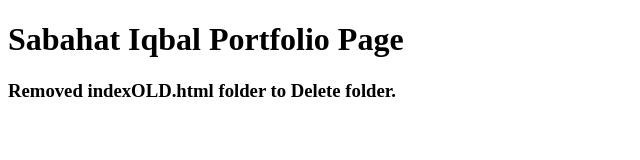
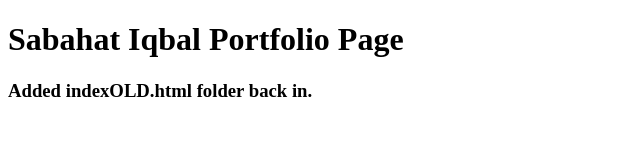
Before and after one commit to SabahatPK/SabahatPK.github.io, a plain HTML site: page index.html in a window 1280 px wide. Shown: the whole page, without its empty margins (0-640 px from the left). Drawn offline with Linux system fonts and the light colour scheme.

Commit message:
Modifying landing page while keeping DDP project page intact.

```diff
--- a/index.html
+++ b/index.html
@@ -21,7 +21,7 @@
       </p>
     <![endif]-->
     <h1>Sabahat Iqbal Portfolio Page</h1>
-    <h3>Removed indexOLD.html folder to Delete folder.</h3>
+    <h3>Added indexOLD.html folder back in.</h3>
 
     <script src="" async defer></script>
   </body>
```
Also changed, not shown: indexOld.html (added).
